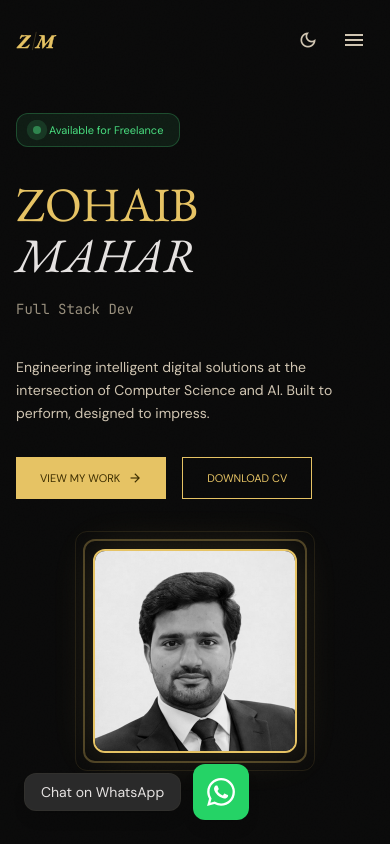
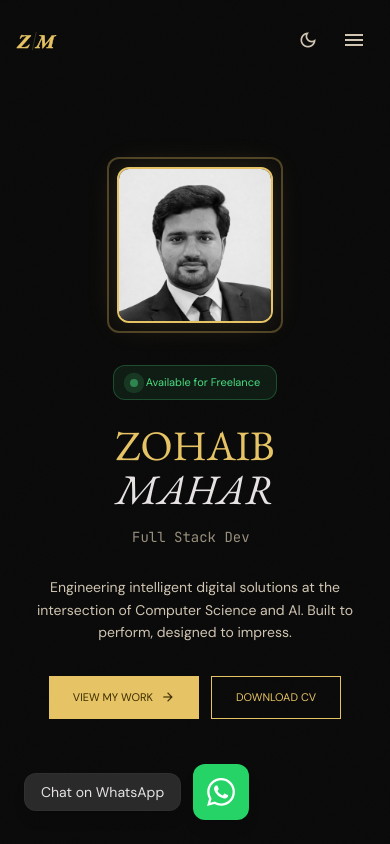
Before and after one commit to zohaibmahar234/portfolioo, a React (Vite) app in the folder client/: page / in a window 390 px wide. Shown: the top 844 px of the page. Built offline with nearby package versions, Linux system fonts and the light colour scheme; a web font is replaced by a local one.

Commit message:
Update Hero.jsx

```diff
--- a/client/src/sections/Hero.jsx
+++ b/client/src/sections/Hero.jsx
@@ -46,13 +46,30 @@ export default function Hero() {
   }, [lang])
 
   return (
-    <section className="min-h-screen flex flex-col justify-center px-4 md:px-margin-desktop pt-20 pb-12 max-w-[1440px] mx-auto relative overflow-hidden" id="hero">
-      <div className="flex flex-col lg:flex-row items-start lg:items-center gap-10 lg:gap-16 w-full transition-all duration-700"
-        style={{ opacity: visible ? 1 : 0, transform: visible ? 'translateY(0)' : 'translateY(30px)' }}>
+    <section
+      className="min-h-screen flex flex-col justify-center px-4 md:px-margin-desktop pt-20 pb-12 max-w-[1440px] mx-auto relative overflow-hidden"
+      id="hero"
+    >
+      <div
+        className="flex flex-col lg:flex-row items-center lg:items-center gap-8 lg:gap-16 w-full transition-all duration-700"
+        style={{ opacity: visible ? 1 : 0, transform: visible ? 'translateY(0)' : 'translateY(30px)' }}
+      >
+        {/* Photo — mobile pe upar, desktop pe right side */}
+        <div className="flex-shrink-0 flex items-center justify-center w-full lg:hidden">
+          <div className="relative w-44 h-44 sm:w-56 sm:h-56">
+            <div className="w-full h-full rounded-full border-2 border-primary/30 p-2">
+              <div className="w-full h-full rounded-full overflow-hidden border-2 border-primary"
+                style={{ boxShadow: '0 0 30px rgba(230,195,100,0.15)' }}>
+                <img src="/zohaib.jpg" alt="Zohaib Mahar" className="w-full h-full object-cover grayscale contrast-110" />
+              </div>
+            </div>
+          </div>
+        </div>
 
-        <div className="flex-1 w-full">
+        {/* Text */}
+        <div className="flex-1 w-full text-center lg:text-left">
           {/* Availability badge */}
-          <div className="flex items-center gap-3 mb-8 md:mb-12">
+          <div className="flex items-center justify-center lg:justify-start gap-3 mb-6 md:mb-10">
             <span className="inline-flex items-center gap-2 px-4 py-2 rounded-full font-label-caps text-[11px]"
               style={{ background: `${badgeColor}15`, border: `0.5px solid ${badgeColor}40`, color: badgeColor }}>
               <span className="w-2 h-2 rounded-full animate-pulse flex-shrink-0" style={{ background: badgeColor }} />
@@ -60,36 +77,41 @@ export default function Hero() {
             </span>
           </div>
 
-          <h1 className="font-display-lg text-[48px] sm:text-[64px] md:text-[80px] leading-[1.05] text-on-surface mb-4 md:mb-6">
+          <h1 className="font-display-lg text-[42px] sm:text-[56px] md:text-[72px] lg:text-[80px] leading-[1.05] text-on-surface mb-3 md:mb-5">
             <span className="text-primary">ZOHAIB</span>{' '}<br />
             <span className="italic">MAHAR</span>
           </h1>
 
-          <div className="mb-8 md:mb-12 h-7">
+          <div className="mb-6 md:mb-10 h-7">
             <span ref={typeRef} className="font-technical text-sm md:text-technical text-outline typewriter" />
           </div>
 
-          <p className="max-w-xl font-body-md text-sm md:text-body-lg text-on-surface-variant mb-8 md:mb-12 leading-relaxed">
+          <p className="max-w-xl font-body-md text-sm md:text-body-lg text-on-surface-variant mb-8 md:mb-10 leading-relaxed mx-auto lg:mx-0">
             {t.hero.desc}
           </p>
 
-          <div className="flex flex-wrap gap-4 md:gap-8">
-            <button onClick={() => document.getElementById('projects')?.scrollIntoView({ behavior: 'smooth' })}
-              className="px-6 md:px-10 py-3 md:py-4 bg-primary text-on-primary font-label-caps text-[11px] md:text-label-caps flex items-center gap-2 hover:gap-4 transition-all">
+          <div className="flex flex-wrap gap-3 md:gap-6 justify-center lg:justify-start">
+            <button
+              onClick={() => document.getElementById('projects')?.scrollIntoView({ behavior: 'smooth' })}
+              className="px-6 md:px-10 py-3 md:py-4 bg-primary text-on-primary font-label-caps text-[11px] md:text-label-caps flex items-center gap-2 hover:gap-4 transition-all"
+            >
               {t.hero.cta_work}
               <span className="material-symbols-outlined text-[14px]">arrow_forward</span>
             </button>
-            <a href="/zohaib_cv.pdf" download="Zohaib_Mahar_CV.pdf"
-              className="px-6 md:px-10 py-3 md:py-4 border border-primary text-primary font-label-caps text-[11px] md:text-label-caps hover:bg-primary/10 transition-all">
+            <a
+              href="/zohaib_cv.pdf"
+              download="Zohaib_Mahar_CV.pdf"
+              className="px-6 md:px-10 py-3 md:py-4 border border-primary text-primary font-label-caps text-[11px] md:text-label-caps hover:bg-primary/10 transition-all"
+            >
               {t.hero.cta_cv}
             </a>
           </div>
         </div>
 
-        {/* Photo */}
-        <div className="flex-shrink-0 flex items-center justify-center w-full lg:w-auto">
-          <div className="relative w-56 h-56 sm:w-72 sm:h-72 xl:w-96 xl:h-96 mx-auto lg:mx-0">
-            <div className="w-full h-full rounded-full border-2 border-primary/30 p-2 md:p-3">
+        {/* Photo — desktop pe right side */}
+        <div className="flex-shrink-0 items-center justify-center hidden lg:flex">
+          <div className="relative w-72 h-72 xl:w-96 xl:h-96">
+            <div className="w-full h-full rounded-full border-2 border-primary/30 p-3">
               <div className="w-full h-full rounded-full overflow-hidden border-2 border-primary"
                 style={{ boxShadow: '0 0 40px rgba(230,195,100,0.15)' }}>
                 <img src="/zohaib.jpg" alt="Zohaib Mahar" className="w-full h-full object-cover grayscale contrast-110" />
```
